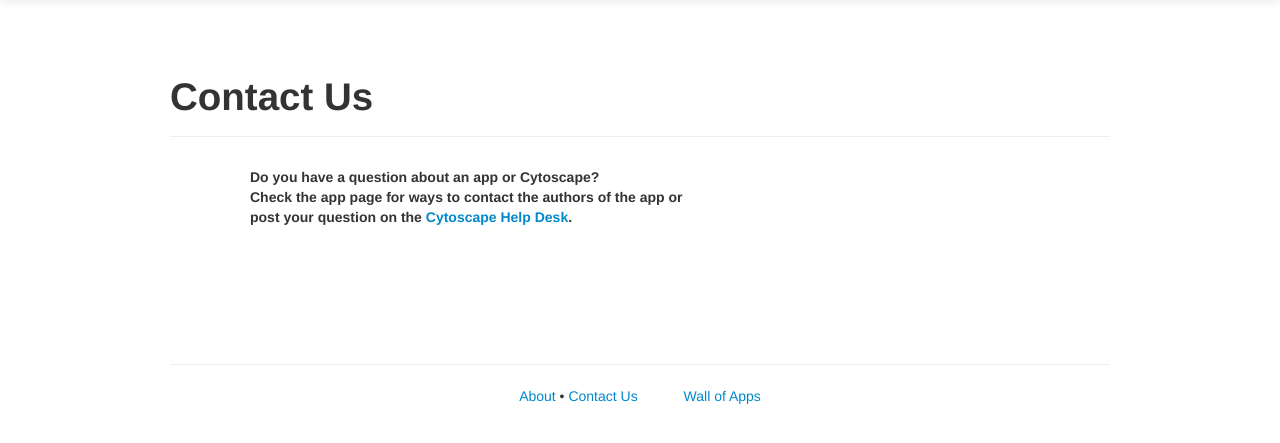
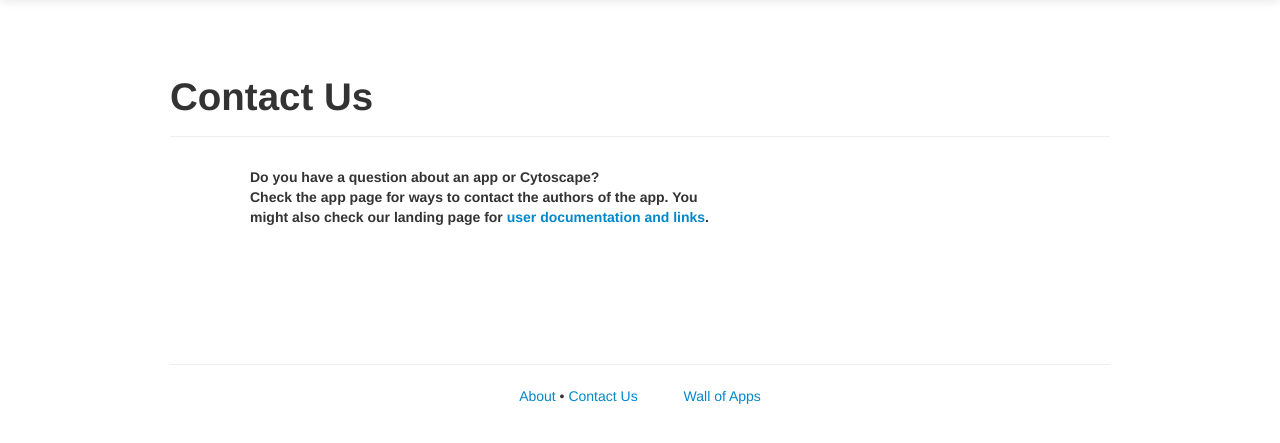
Before and after one commit to cytoscape/appstore, a Django app: template help/templates/contact.html in a window 1280 px wide. Shown: the part 58-501 px from the top of the page. Run offline with Django 3.2, Linux system fonts and the light colour scheme; the template is opened without the code that fills it, so the values that code supplies are empty; parts of the project's set-up code (start-up, migrations or seed data) failed here and were passed over; some libraries are stand-ins or nearby versions.

Commit message:
Update contact.html

```diff
--- a/help/templates/contact.html
+++ b/help/templates/contact.html
@@ -17,8 +17,8 @@
     <p>
     <strong>Do you have a question about an app or Cytoscape?
     <br>
-    Check the app page for ways to contact the authors of the app or post your question on the
-    <a target="_blank" href="https://groups.google.com/forum/?fromgroups#!forum/cytoscape-helpdesk">Cytoscape Help Desk</a>.
+    Check the app page for ways to contact the authors of the app. You might also check our landing page for
+    <a target="_blank" href="https://cytoscape.org/documentation_users.html">user documentation and links</a>.
     </strong>
     </p>
 
```
